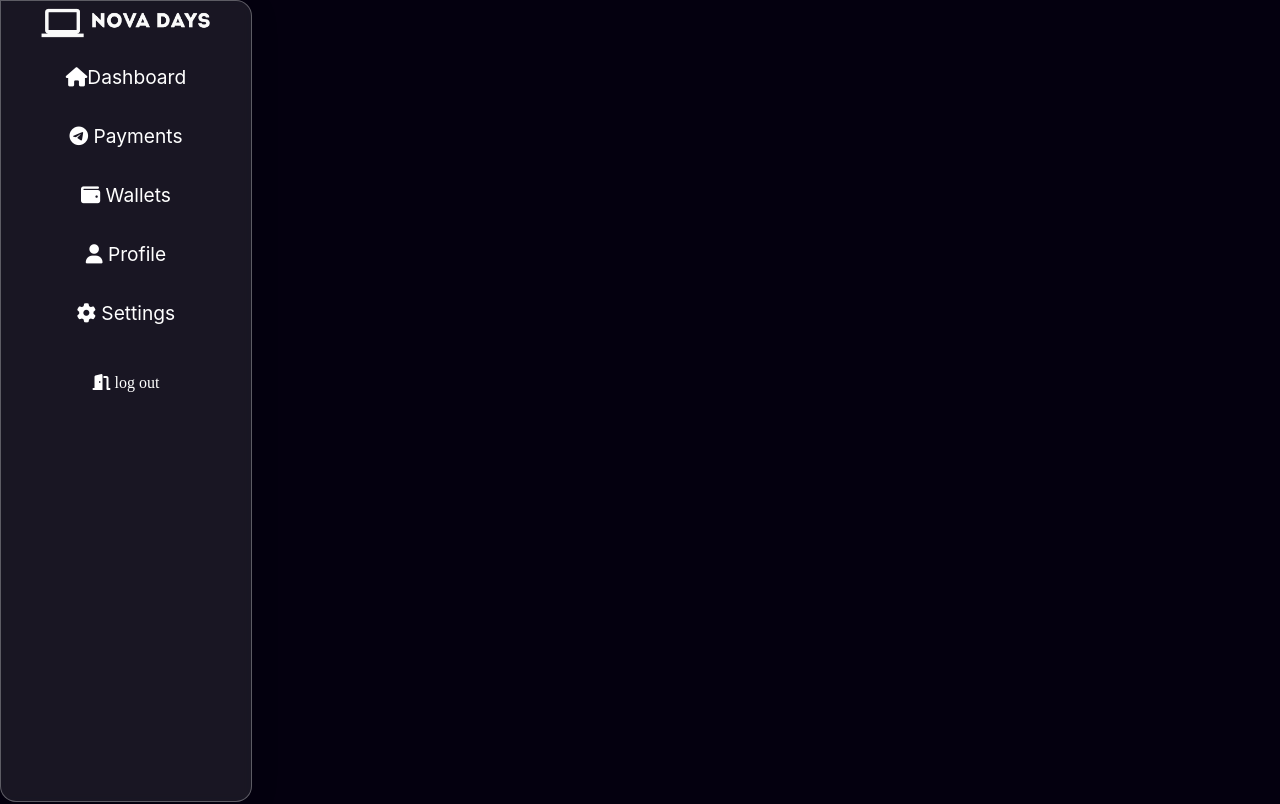
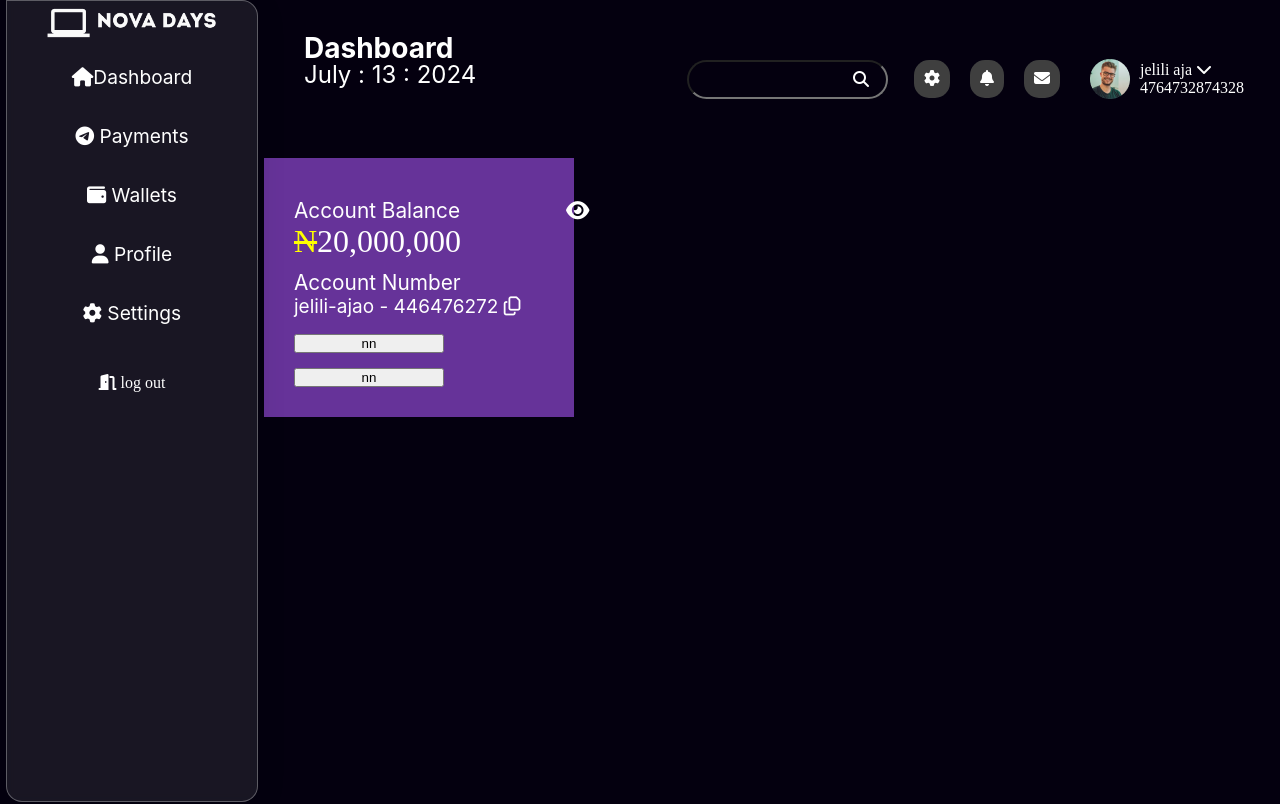
Before and after one commit to GAMSH655/NoOVA-DASHBOARD, a React (Vite) app: page / in a window 1280 px wide. Shown: the top 804 px of the page. Built offline with nearby package versions, Linux system fonts and the light colour scheme.

Commit message:
happy sunday

```diff
--- a/src/App.jsx
+++ b/src/App.jsx
@@ -1,4 +1,4 @@
- import './App.module.css'
+ import  AppStyle from'./App.module.css'
  import Aside from './components/Aside'
  import MiddleDash from './components/MiddleDash'
  import Grid from './components/GridComp'
@@ -7,10 +7,9 @@ function App() {
 
   return (
     <>
-      <div className="mainDash">
+      <div className={AppStyle.mainDash} >
       <Aside />
       <MiddleDash />
-
       </div>
 
     </>
--- a/src/App.module.css
+++ b/src/App.module.css
@@ -1,6 +1,7 @@
 body{
    background-color:rgba(4, 0, 15, 1);
    color: white;
+
 }
 .mainDash{
    display: flex;
--- a/src/components/Grid.module.css
+++ b/src/components/Grid.module.css
@@ -0,0 +1,51 @@
+.flexBox1{
+    background-color: rebeccapurple;
+    padding: 30px;
+    width: 250px;
+}
+.eyecom{
+    display: flex;
+    justify-content: space-around;
+}
+.eye{
+     position: relative;
+     left: 100px;
+     color: white;
+}
+.account{
+    padding-top: 10px;
+    font-family: Inter;
+    font-size: 1.3rem;
+    font-weight: 400;
+    color:white;
+    text-transform: capitalize;
+}
+.account2{
+    font-family: Inter;
+    font-size: 1.3rem;
+    font-weight: 400;
+    color:white;
+    text-transform: capitalize;
+    margin-top: 10px;
+}
+.naira{
+    font-size: 2rem;
+    text-decoration: line-through;
+    color: yellow;
+}
+.money{
+    font-size: 2rem;
+
+}
+.jelili{
+font-family: Inter;
+font-size: 19px;
+font-weight: 400;
+line-height: 24px;
+text-align: left;
+}
+button{
+     background-color: reds;
+     width: 150px;
+     margin-top: 15px;
+}
--- a/src/components/GridComp.jsx
+++ b/src/components/GridComp.jsx
@@ -1,23 +1,25 @@
  import Gridstyles from './Grid.module.css'
 const GridAspect=()=>{
  return (
-     <>
-      <div className={Gridstyles.gridContainer}>
-            <div className={Gridstyles.gridBox1}>
-                <p>Lorem ipsum, dolor sit amet consectetur adipisicing elit. Minima perferendis reprehenderit, aliquam sequi itaque vel aperiam voluptate voluptatum. Nemo maiores molestiae est consequuntur fugit facere suscipit atque et magni itaque.
-                Deleniti quod ab quam porro, inventore nobis facere adipisci hic, fugit fugiat magnam, ullam sequi impedit reiciendis aspernatur natus architecto! Fugit minus maiores omnis vel ex quod molestiae, modi ut.</p>
-            </div>
-            <div className={Gridstyles.gridBox2}>
-            <p>Lorem ipsum, dolor sit amet consectetur adipisicing elit. Minima perferendis reprehenderit, aliquam sequi itaque vel aperiam voluptate voluptatum. Nemo maiores molestiae est consequuntur fugit facere suscipit atque et magni itaque.
-                Deleniti quod ab quam porro, inventore nobis facere adipisci hic, fugit fugiat magnam, ullam sequi impedit reiciendis aspernatur natus architecto! Fugit minus maiores omnis vel ex quod molestiae, modi ut.</p>
-            </div>
-            <div className={Gridstyles.gridBox3}>
-            <p>Lorem ipsum, dolor sit amet consectetur adipisicing elit. Minima perferendis reprehenderit, aliquam sequi itaque vel aperiam voluptate voluptatum. Nemo maiores molestiae est consequuntur fugit facere suscipit atque et magni itaque.
-                Deleniti quod ab quam porro, inventore nobis facere adipisci hic, fugit fugiat magnam, ullam sequi impedit reiciendis aspernatur natus architecto! Fugit minus maiores omnis vel ex quod molestiae, modi ut.</p>
-            </div>
+    <>
+    <link rel="stylesheet" href="https://cdnjs.cloudflare.com/ajax/libs/font-awesome/6.5.1/css/all.min.css"></link>
+    <div className={Gridstyles.flexContainer}>
+          <div className={Gridstyles.flexBox1}>
+              <p className={Gridstyles.account}>
+                   account balance <span className={Gridstyles.eye}> <i className="fa-solid fa-eye "></i></
+                   span>
+              </p>
+              <p className={Gridstyles.money}>
+                   <span className={Gridstyles.naira}>N</span>20,000,000
+              </p>
+              <p className={Gridstyles.account2}> account number</p>
+              <p className={Gridstyles.jelili}>jelili-ajao - 446476272 <i class="fa-sharp fa-regular fa-copy"></i></p>
+              <button>nn</button>
+              <button>nn</button>
+          </div>
 
-      </div>
-     </>
+    </div>
+   </>
  )
 
 }
--- a/src/components/HeaderNav.jsx
+++ b/src/components/HeaderNav.jsx
@@ -16,10 +16,10 @@ function Nav(){
                   </div>
                        <div className={HeaderStyle.nextedNav}>
                        <div className={HeaderStyle.searchConatiner}>
-                          <input type={HeaderStyle.search} /> <i className="fa-solid fa-search searchIcon"></i>
-                          <span className={HeaderStyle.gear}> <i className="fa-solid fa-gear navIcons"></i></span>
-                          <span className={HeaderStyle.bell}> <i className="fa-solid fa-bell navIcons"></i></span>
-                          <span className={HeaderStyle.envelope}> <i className="fa-solid fa-envelope navIcons"></i></span>
+                          <input type="search" /> <i className="fa-solid fa-search" id={HeaderStyle.searchIcon}></i>
+                          <span className={HeaderStyle.gear}> <i className="fa-solid fa-gear Headerstyle.navIcons"></i></span>
+                          <span className={HeaderStyle.bell}> <i className="fa-solid fa-bell "></i></span>
+                          <span className={HeaderStyle.envelope}> <i className="fa-solid fa-envelope "></i></span>
                         </div>
                         <div className={HeaderStyle.profilecont}>
                           <img src={profileImg} alt="" />
--- a/src/components/HeaderNav.module.css
+++ b/src/components/HeaderNav.module.css
@@ -1,4 +1,4 @@
-dashText{
+.dashText{
     text-transform: capitalize;
    font-family: Inter;
    font-size: 28px;
@@ -9,9 +9,9 @@ dashText{
    .navBar{
          display:flex;
          justify-content: space-between;
-          width: 900px;
+         width: 950px;
         position: relative;
-        right: 40px;
+        left: 10px;
         padding: 30px;
    }
    .date{
@@ -46,12 +46,13 @@ dashText{
          padding: 10px;
          position: relative;
          border-radius: 20px;
+         outline: none;
    }
-   .searchIcon{
+   #searchIcon{
          position: relative;
          right: 35px;
    }
-   .navIcons{
+   .gear , .bell , .envelope {
         padding: 10px;
         background-color: rgb(63, 63, 63);
         margin: 10px;
--- a/src/components/MiddleDash.jsx
+++ b/src/components/MiddleDash.jsx
@@ -2,14 +2,15 @@ import profileImg  from '../assets/profile.png'
 import './MiddleDash.module.css'
  import Nav from '../components/HeaderNav'
  import Grid from '../components/GridComp'
-
-
 function MiddleDash(){
 
     return(
        <>
+        <div>
         <Nav />
         <Grid />
+        </div>
+
        </>
     )
 }export default MiddleDash;
```
